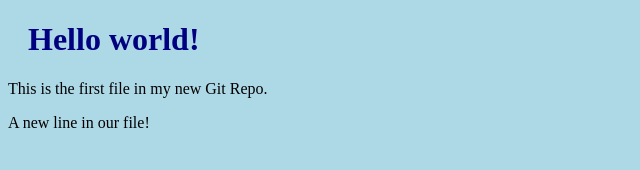
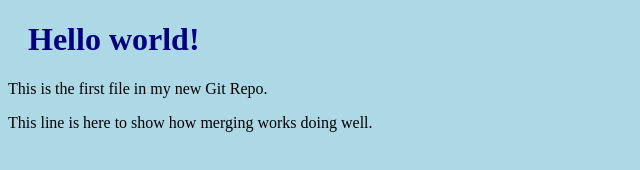
Before and after one commit to jitendra24x/TestApp, a plain HTML site: page index.html in a window 1280 px wide. Shown: the whole page, without its empty margins (0-640 px from the left). Drawn offline with Linux system fonts and the light colour scheme.

Commit message:
check emergency fix done

```diff
--- a/index.html
+++ b/index.html
@@ -8,7 +8,7 @@
 
 <h1>Hello world!</h1>
 <p>This is the first file in my new Git Repo.</p>
-<p>A new line in our file!</p>
+<p>This line is here to show how merging works doing well.</p>
 
 </body>
 </html>
```
